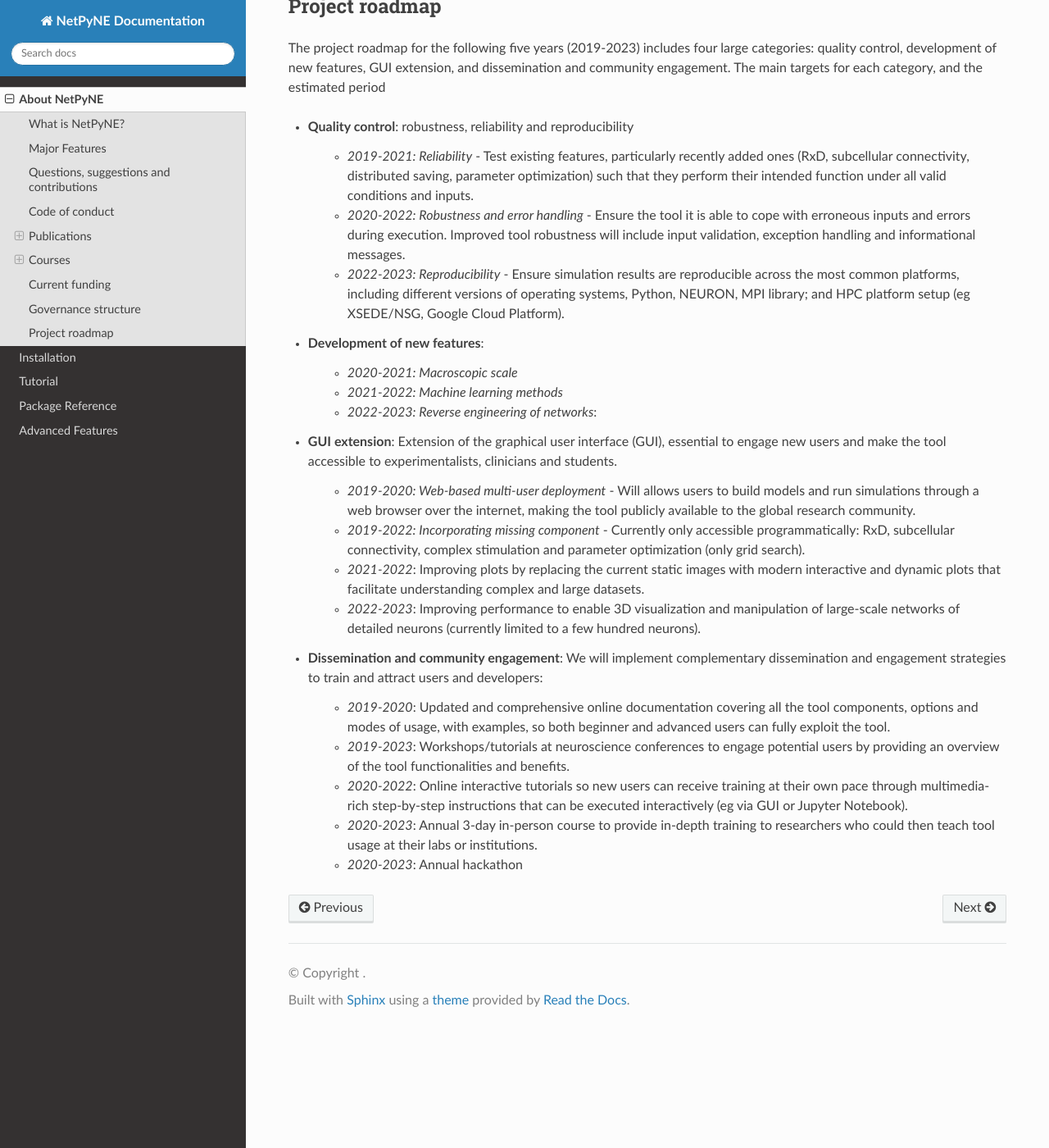
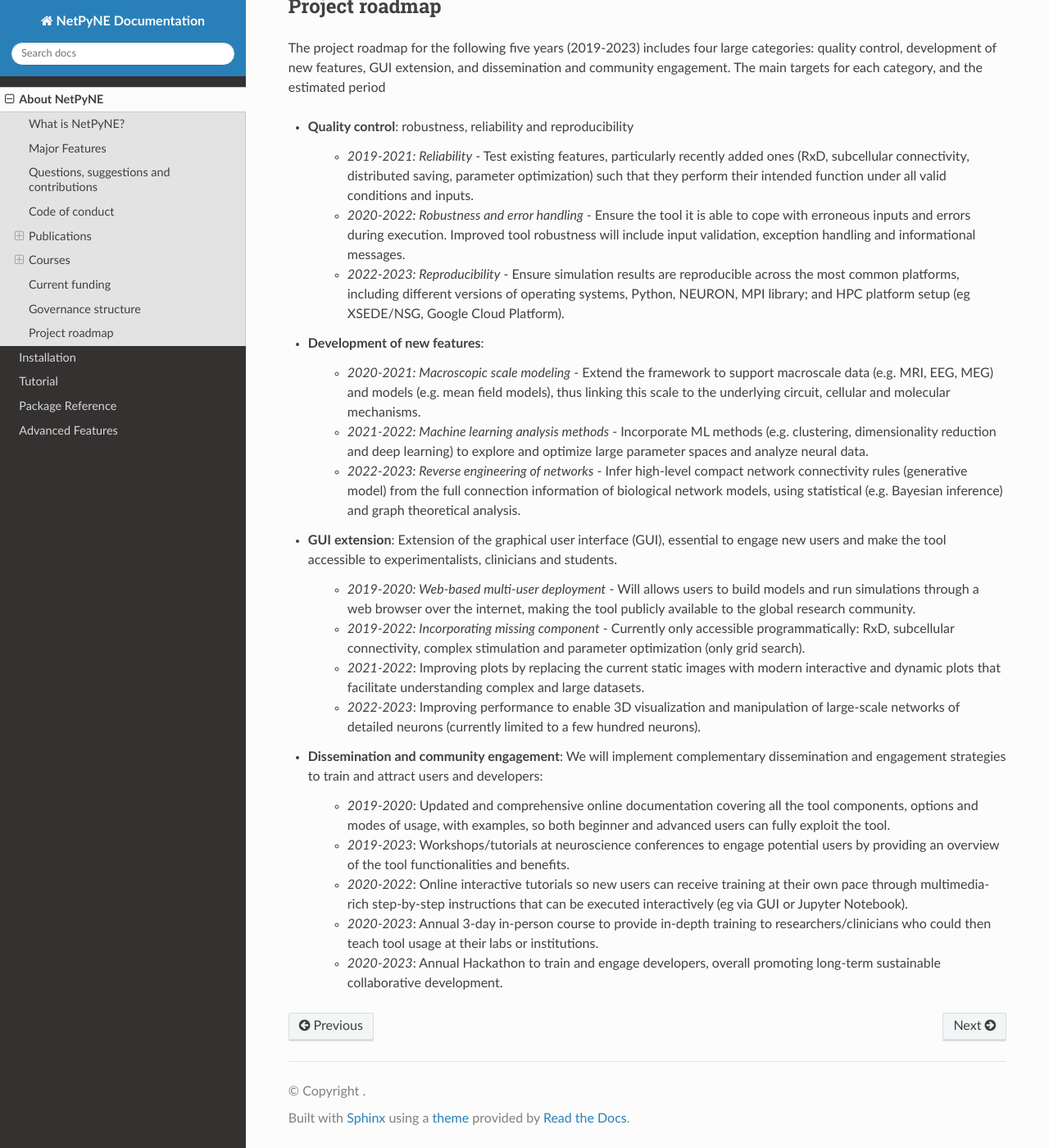
Before and after one commit to suny-downstate-medical-center/netpyne, a Sphinx documentation site: the page built from doc/source/about.rst, in a window 1280 px wide and 1400 px high, scrolled down 5753 px. Shown: the whole window at 82% size. Built offline with Sphinx 7.4.7 and the Read the Docs theme 2.0.0, drawn with Linux system fonts in a browser that asks for light colours.

Commit message:
udpated about.rst roadmap

```diff
--- a/doc/source/about.rst
+++ b/doc/source/about.rst
@@ -236,12 +236,11 @@ The project roadmap for the following five years (2019-2023) includes four large
 
 - **Development of new features**:
 
-    - *2020-2021: Macroscopic scale*
+    - *2020-2021: Macroscopic scale modeling* - Extend the framework to support macroscale data (e.g. MRI, EEG, MEG) and models (e.g. mean field models), thus linking this scale to the underlying circuit, cellular and molecular mechanisms.
 
-    - *2021-2022: Machine learning methods*
+    - *2021-2022: Machine learning analysis methods* - Incorporate ML methods (e.g. clustering, dimensionality reduction and deep learning) to explore and optimize large parameter spaces and analyze neural data.
 
-    - *2022-2023: Reverse engineering of networks*:
-
+    - *2022-2023: Reverse engineering of networks* - Infer high-level compact network connectivity rules (generative model) from the full connection information of biological network models, using statistical (e.g. Bayesian inference) and graph theoretical analysis.
 
 - **GUI extension**: Extension of the graphical user interface (GUI), essential to engage new users and make the tool accessible to experimentalists, clinicians and students.
 
@@ -261,6 +260,6 @@ The project roadmap for the following five years (2019-2023) includes four large
 
     - *2020-2022*: Online interactive tutorials so new users can receive training at their own pace through multimedia-rich step-by-step instructions that can be executed interactively (eg via GUI or Jupyter Notebook).
 
-    - *2020-2023*: Annual 3-day in-person course to provide in-depth training to researchers who could then teach tool usage at their labs or institutions.
+    - *2020-2023*: Annual 3-day in-person course to provide in-depth training to researchers/clinicians who could then teach tool usage at their labs or institutions.
 
-    - *2020-2023*: Annual hackathon
+    - *2020-2023*: Annual Hackathon to train and engage developers, overall promoting long-term sustainable collaborative development.
```
